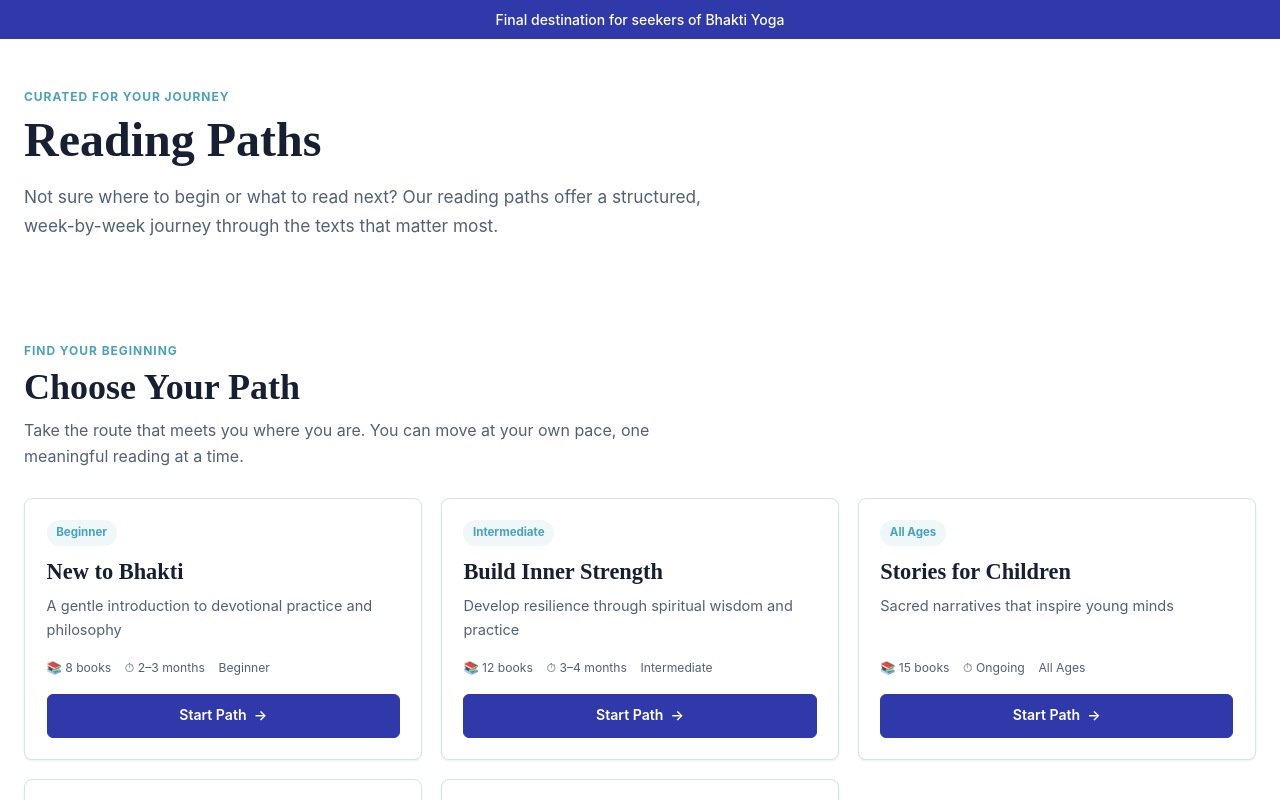
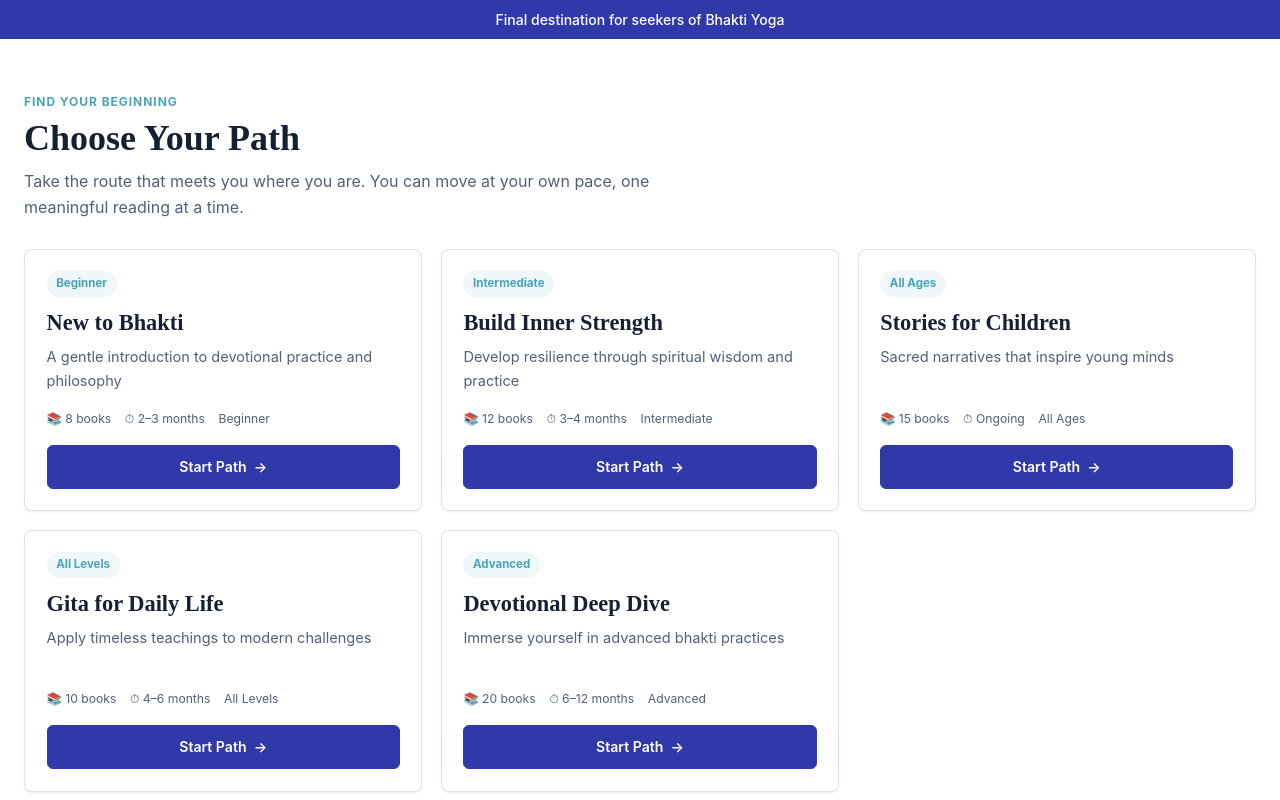
Before and after one commit to ianandm/BBBlogs, a Next.js app: page /reading-paths in a window 1280 px wide. Shown: the top 800 px of the page. Built offline with nearby package versions, Linux system fonts and the light colour scheme.

Commit message:
Simplify reading paths introduction

```diff
--- a/app/reading-paths/page.tsx
+++ b/app/reading-paths/page.tsx
@@ -115,14 +115,6 @@ export default function ReadingPathsPage() {
     <div className="reading-paths">
       <div className="rp-announcement">Final destination for seekers of Bhakti Yoga</div>
       <main>
-        <section className="rp-hero" aria-labelledby="reading-paths-title">
-          <div className="rp-container">
-            <p className="rp-eyebrow">Curated for your journey</p>
-            <h1 id="reading-paths-title">Reading Paths</h1>
-            <p className="rp-intro">Not sure where to begin or what to read next? Our reading paths offer a structured, week-by-week journey through the texts that matter most.</p>
-          </div>
-        </section>
-
         <section className="rp-section" aria-labelledby="choose-path-title">
           <div className="rp-container">
             <div className="rp-section-heading">
--- a/app/reading-paths/reading-paths.css
+++ b/app/reading-paths/reading-paths.css
@@ -59,33 +59,12 @@
   border-top: 1px solid #49A4BB;
 }
 
-.rp-hero {
-  padding-block: 3rem;
-  background: #fff;
-}
-
-.rp-eyebrow,
 .rp-kicker {
   color: var(--rp-teal);
   font-size: .75rem;
   font-weight: 700;
   letter-spacing: .08em;
   text-transform: uppercase;
-}
-
-.rp-hero h1 {
-  margin: .4rem 0 1rem;
-  color: var(--rp-text);
-  font-family: var(--font-serif, 'Playfair Display', Georgia, serif);
-  font-size: clamp(2.25rem, 4vw, 3rem);
-  line-height: 1.12;
-}
-
-.rp-intro {
-  max-width: 700px;
-  margin: 0;
-  color: var(--rp-muted);
-  font-size: 1.08rem;
 }
 
 .rp-section {
```
